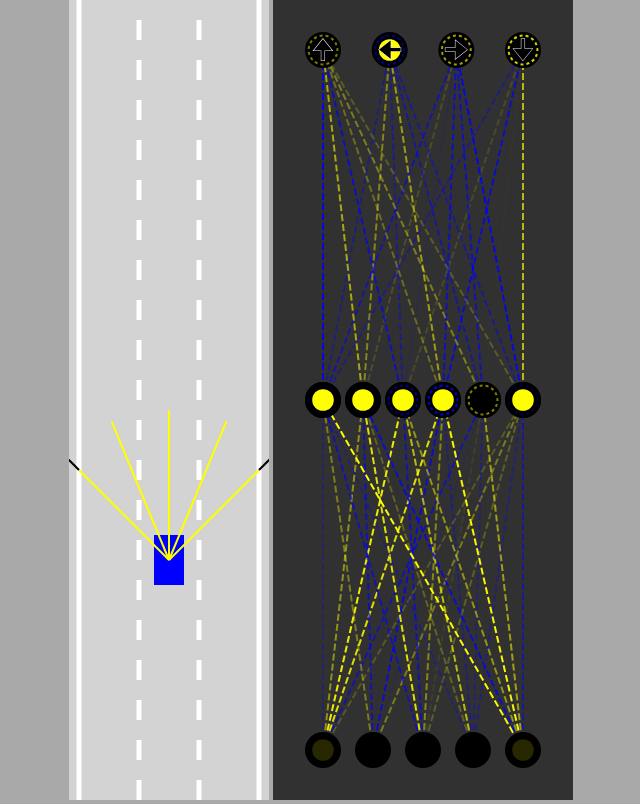
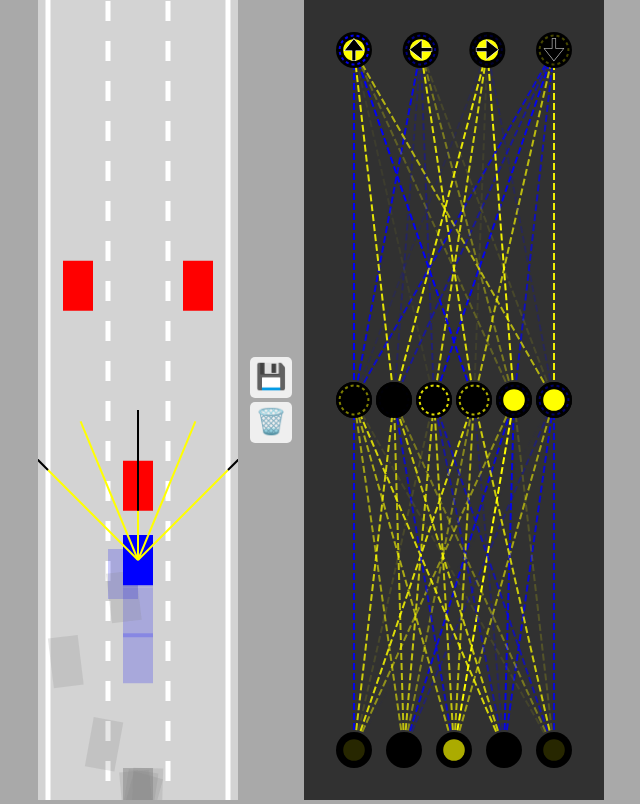
Before and after one commit to Anderson-X-Araujo/machine-learning-self-drive-car, a plain HTML site: page index.html in a window 1280 px wide. Shown: the whole page, without its empty margins (319-959 px from the left). Drawn offline with Linux system fonts and the light colour scheme.

Commit message:
feat: parallelization

```diff
--- a/car.js
+++ b/car.js
@@ -112,7 +112,7 @@ class Car {
     this.y -= Math.cos(this.angle) * this.speed;
   }
 
-  draw(ctx, color) {
+  draw(ctx, color, drawSensor = false) {
     if (this.damaged) ctx.fillStyle = "gray";
     else ctx.fillStyle = color;
 
@@ -126,7 +126,7 @@ class Car {
 
       ctx.fill();
 
-      if (this.sensor) this.sensor.draw(ctx);
+      if (this.sensor && drawSensor) this.sensor.draw(ctx);
     }
   }
 }
--- a/index.html
+++ b/index.html
@@ -11,6 +11,10 @@
 
 <body>
   <canvas id="carCanvas"></canvas>
+  <div id="verticalButtons">
+    <button onclick="save()">💾</button>
+    <button onclick="discard()">🗑️</button>
+  </div>
   <canvas id="networkCanvas"></canvas>
 
   <script src="visualizer.js"></script>
--- a/main.js
+++ b/main.js
@@ -10,33 +10,76 @@ const networkCtx = networkCanvas.getContext("2d");
 const road = new Road(carCanvas.width / 2, carCanvas.width * 0.9);
 // Lane 0 1 2 3 ... (getLaneCenter)
 // const car = new Car(road.getLaneCenter(1), 100, 30, 50, "KEYS");
-const car = new Car(road.getLaneCenter(1), 100, 30, 50, "AI");
-const traffic = [new Car(road.getLaneCenter(1), -100, 30, 50, "DUMMY", 2)];
+
+// Globals
+const N = 100;
+const cars = generateCars(N);
+let bestCar = cars[0];
+
+if (localStorage.getItem("bestBrain"))
+  bestCar.brain = JSON.parse(localStorage.getItem("bestBrain"));
+
+const traffic = [
+  new Car(road.getLaneCenter(1), -100, 30, 50, "DUMMY", 2),
+  new Car(road.getLaneCenter(0), -300, 30, 50, "DUMMY", 2),
+  new Car(road.getLaneCenter(2), -300, 30, 50, "DUMMY", 2),
+];
 
 animate();
+
+function generateCars(N) {
+  const cars = [];
+
+  for (let i = 1; i < N; i++) {
+    cars.push(new Car(road.getLaneCenter(1), 100, 30, 50, "AI"));
+  }
+
+  return cars;
+}
+
+function save() {
+  localStorage.setItem("bestBrain", JSON.stringify(bestCar.brain));
+}
+
+function discard() {
+  localStorage.removeItem("bestBrain");
+}
 
 function animate(time) {
   for (let i = 0; i < traffic.length; i++) {
     traffic[i].update(road.borders, []);
   }
 
-  car.update(road.borders, traffic);
+  for (let i = 0; i < cars.length; i++) {
+    cars[i].update(road.borders, traffic);
+  }
+
+  // fitness function
+  bestCar = cars.find((c) => c.y === Math.min(...cars.map((c) => c.y)));
 
   carCanvas.height = window.innerHeight;
   networkCanvas.height = window.innerHeight;
 
   carCtx.save();
-  carCtx.translate(0, -car.y + carCanvas.height * 0.7);
+  carCtx.translate(0, -bestCar.y + carCanvas.height * 0.7);
 
   road.draw(carCtx);
+
   for (let i = 0; i < traffic.length; i++) {
     traffic[i].draw(carCtx, "red");
   }
-  car.draw(carCtx, "blue");
+
+  carCtx.globalAlpha = 0.2;
+  for (let i = 0; i < cars.length; i++) {
+    cars[i].draw(carCtx, "blue");
+  }
+  carCtx.globalAlpha = 1;
+
+  bestCar.draw(carCtx, "blue", true);
 
   carCtx.restore();
 
   networkCtx.lineDashOffset = -time / 50;
-  Visualizer.drawNetwork(networkCtx, car.brain);
+  Visualizer.drawNetwork(networkCtx, bestCar.brain);
   requestAnimationFrame(animate);
 }
--- a/style.css
+++ b/style.css
@@ -1,8 +1,10 @@
 body {
+  display: flex;
+  justify-content: center;
+  align-items: center;
   margin: 0;
   background: #a9a9a9;
   overflow: hidden;
-  text-align: center;
 }
 
 #networkCanvas {
@@ -12,3 +14,22 @@ body {
 #carCanvas {
   background: #d3d3d3;
 }
+
+#verticalButtons {
+  display: flex;
+  flex-direction: column;
+  margin: 0 10px;
+}
+
+button {
+  font-size: 25px;
+  border: none;
+  border-radius: 5px;
+  padding: 5px 5px 7px 5px;
+  margin: 2px;
+  cursor: pointer;
+}
+
+button:hover {
+  background-color: #0000ff;
+}
```
